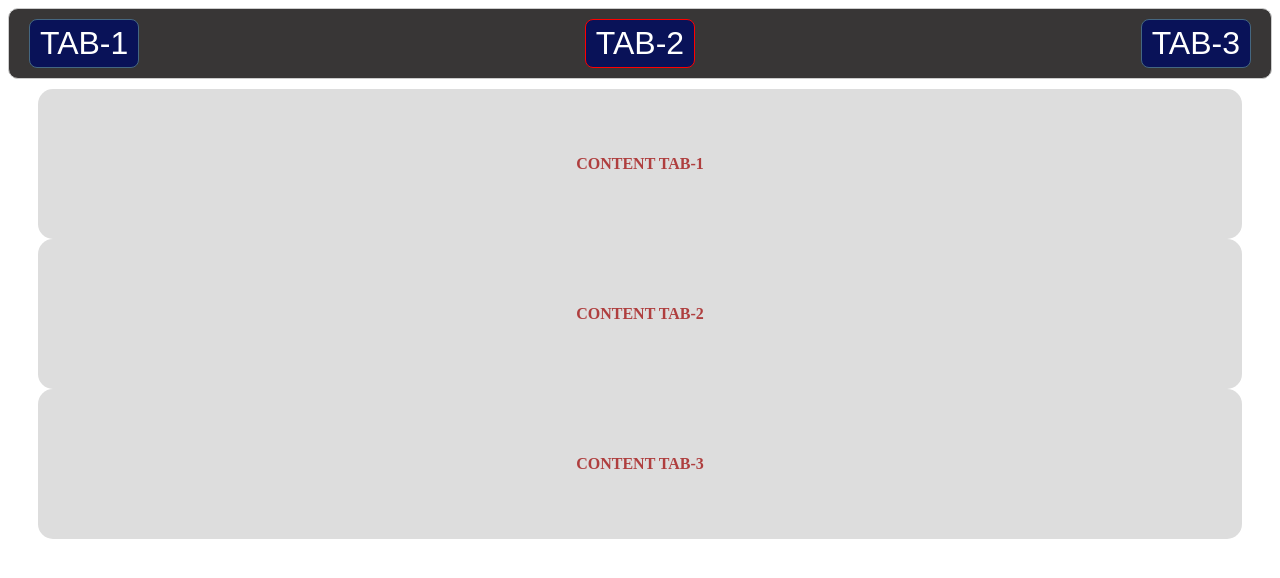
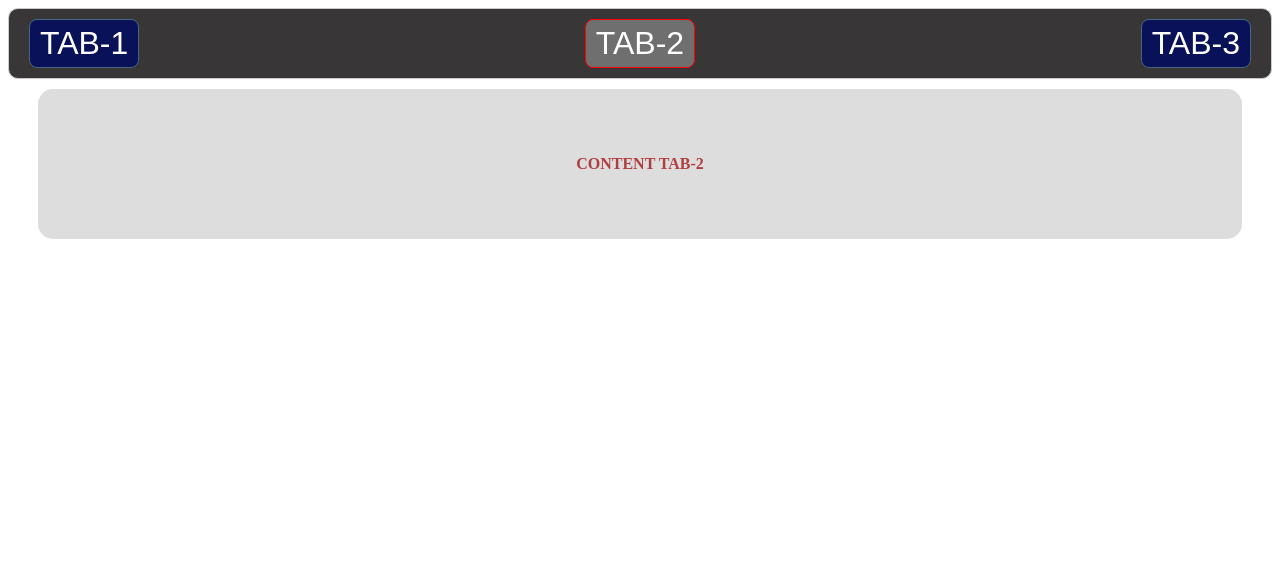
Before and after one commit to Mortiarion/custom-elements, a plain HTML site: page custom-tab/index.html in a window 1280 px wide. Both pictures are taken after a click on the button "TAB-2". Drawn offline with Linux system fonts and the light colour scheme.

Commit message:
1. кастомні таби готові

```diff
--- a/custom-tab/index.html
+++ b/custom-tab/index.html
@@ -5,14 +5,6 @@
         <meta name="viewport" content="width=device-width, initial-scale=1.0" />
         <title>custom-tabs</title>
         <style>
-            button {
-                background-color: #091258;
-                padding: 5px 10px;
-                color: #ffffff;
-                border: 1px solid #456781;
-                border-radius: 8px;
-                cursor: pointer;
-            }
             .tabs {
                 display: flex;
                 justify-content: space-between;
@@ -21,10 +13,18 @@
                 border: 1px solid #ccc;
                 background-color: #383636;
                 margin-bottom: 10px;
-                & button {
+                & .tab-button {
                     font-size: 32px;
+                    background-color: #091258;
+                    padding: 5px 10px;
+                    color: #ffffff;
+                    border: 1px solid #456781;
+                    border-radius: 8px;
+                    cursor: pointer;
                     &.active {
                         border: 1px solid red;
+                        pointer-events: none;
+                        background-color: #6f6f70;
                     }
                 }
             }
@@ -50,47 +50,37 @@
     <body>
         <div class="tabs-wrapper">
             <div class="tabs">
-                <button>TAB-1</button>
-                <button>TAB-2</button>
-                <button>TAB-3</button>
+                <button class="tab-button active">TAB-1</button>
+                <button class="tab-button">TAB-2</button>
+                <button class="tab-button">TAB-3</button>
             </div>
             <div class="tabs-content-wrapper">
-                <div class="tab-content">CONTENT TAB-1</div>
+                <div class="tab-content active">CONTENT TAB-1</div>
                 <div class="tab-content">CONTENT TAB-2</div>
                 <div class="tab-content">CONTENT TAB-3</div>
             </div>
         </div>
         <script>
-            function tab() {
-                selectTabData();
-                // selectTabContent();
-            }
-            tab();
-            function selectTabData() {
-                document
-                    .querySelectorAll(".tabs button")
-                    .forEach((button, index) => {
-                        const dataIndex = "tab" + "-" + (index + 1);
+            (() => {
+                const tabs = document.querySelectorAll(".tabs .tab-button");
+                const tabContent = document.querySelectorAll(
+                    ".tabs-content-wrapper .tab-content"
+                );
 
-                        button.addEventListener("click", (event) => {
-                            button.setAttribute("data-tab", dataIndex);
-                            button.classList.toggle("active");
-                            selectTabContent();
-                            const targ = event.target;
-                            console.log(targ)
-                        });
+                tabs.forEach((button, index) => {
+                    button.addEventListener("click", () => {
+                        tabContent.forEach((content) =>
+                            content.classList.remove("active")
+                        );
+
+                        tabContent[index].classList.add("active");
+
+                        tabs.forEach((c) => c.classList.remove("active"));
+
+                        button.classList.add("active");
                     });
-            }
-
-            function selectTabContent() {
-                document
-                    .querySelectorAll(".tabs-content-wrapper .tab-content")
-                    .forEach((item, index) => {
-                        const contentIndex = "content" + "-" + (index + 1);
-                        item.setAttribute("data-content", contentIndex);
-                        item.classList.toggle("active");
-                    });
-            }
+                });
+            })();
         </script>
     </body>
 </html>
```
